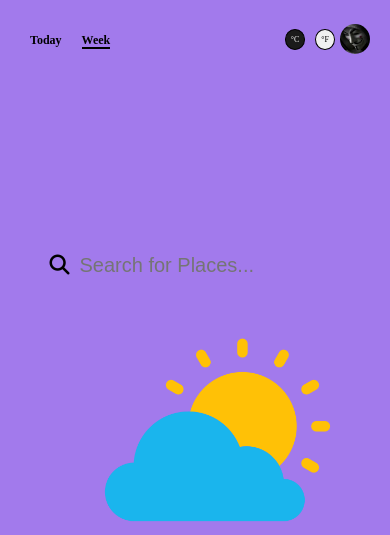
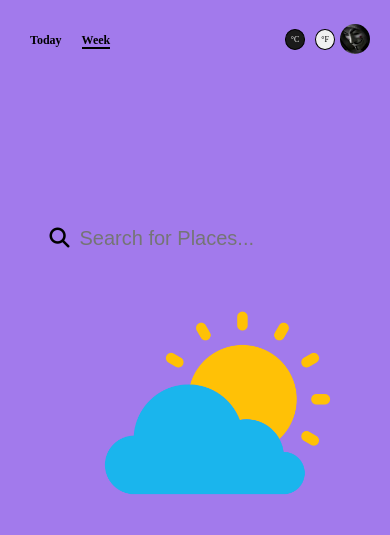
Before and after one commit to Ad7905itya/Weather-Dashboard, a plain HTML site: page index.html in a window 390 px wide. Shown: the top 535 px of the page. Drawn offline with Linux system fonts and the light colour scheme.

Commit message:
Update Response.css

```diff
--- a/Response.css
+++ b/Response.css
@@ -112,13 +112,13 @@
     }
     .weather-template{
         position: relative;
-        top: 44%;
+        top: 40%;
     }
     .weather-content{
         position: relative;
         background-color: rgb(162, 122, 236);
         width: 100%;
-        height: 220vh;
+        height: 200vh;
         margin: 0;
         border-radius: 0px;
     }
```
